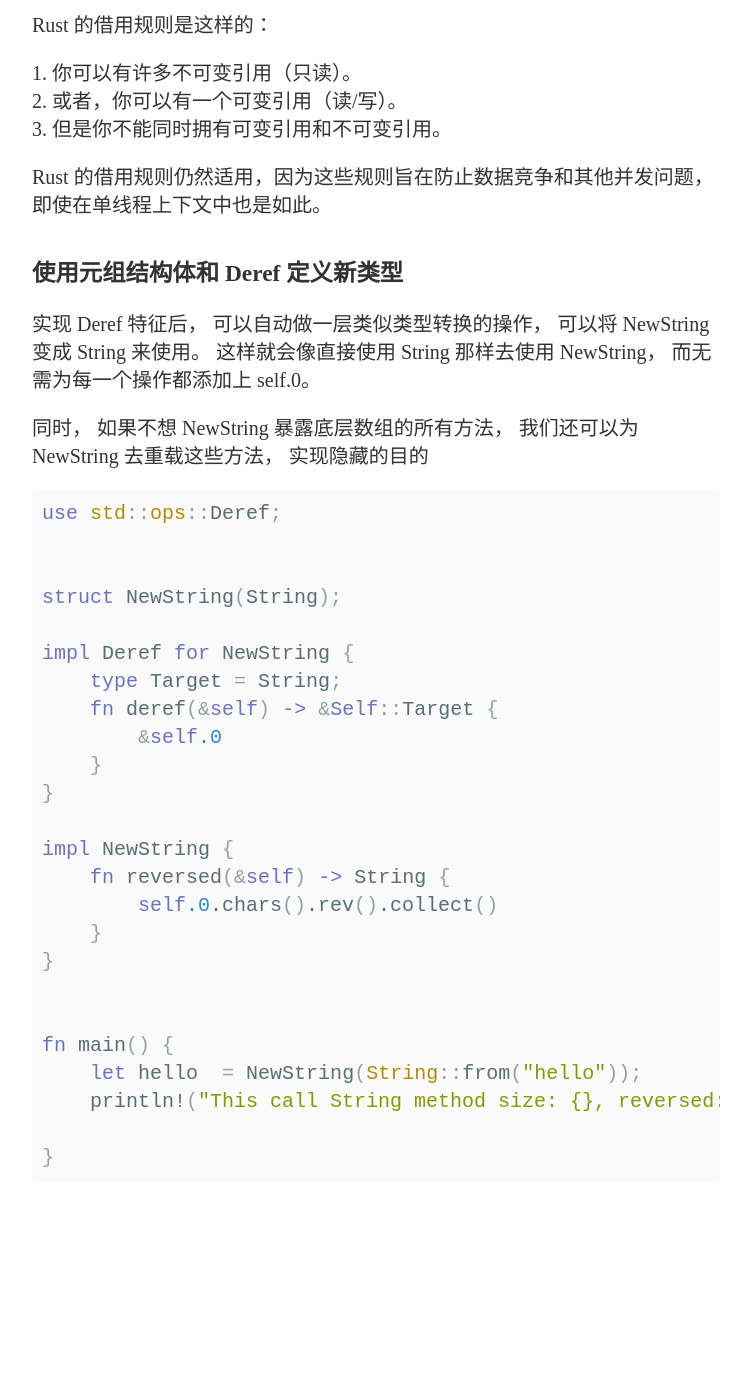
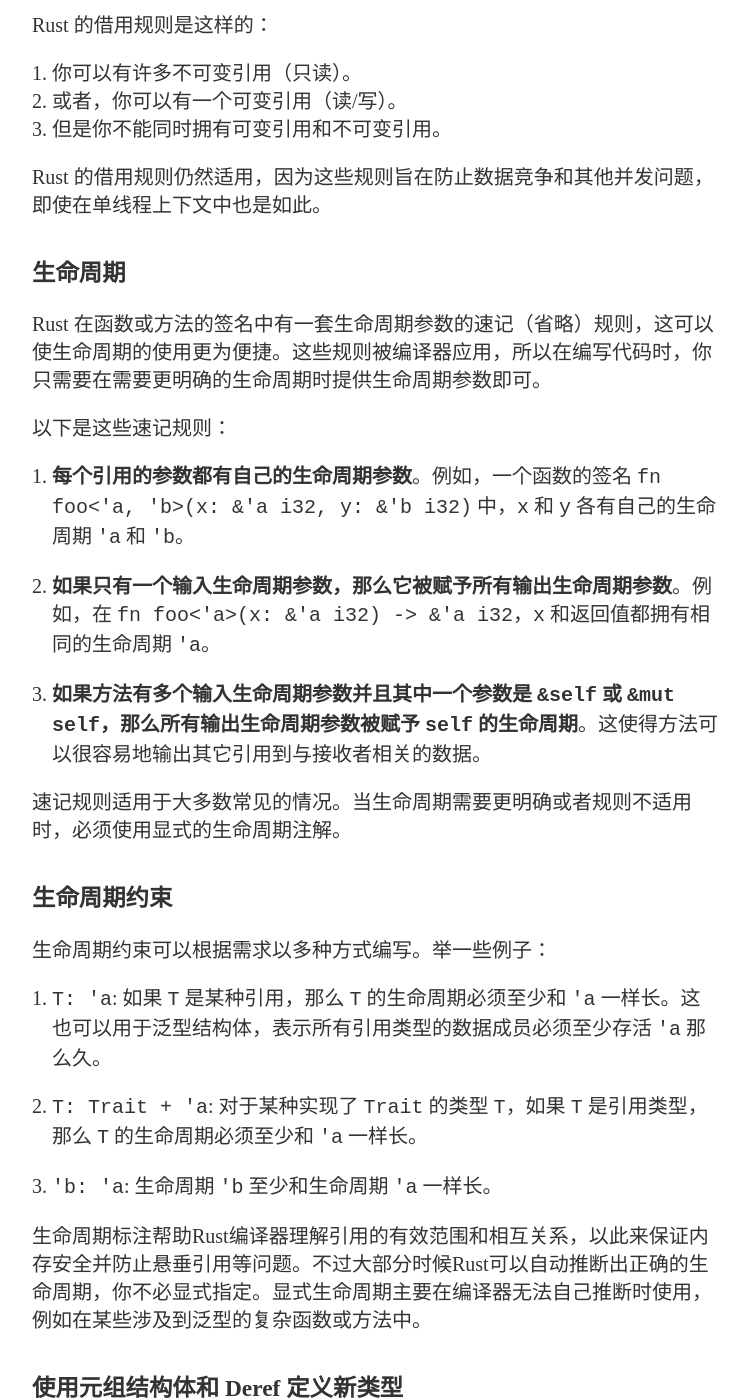
Before and after one commit to smallevilbeast/smallevilbeast.github.io, a Jekyll site: the page built from _posts/2023-07-04-rust-snippet.md, in a window 1280 px wide and 1400 px high, scrolled down 457 px. Shown: the whole window, without its empty margins (264-1015 px from the left). Built offline with Jekyll 4.4.1, drawn with Linux system fonts in a browser that asks for light colours; some web fonts are replaced; before the commit the page ends 1719 px from its top, so only the background shows below that; some of the changed text lies outside the part shown.

Commit message:
update rust snippet

```diff
--- a/_posts/2023-07-04-rust-snippet.md
+++ b/_posts/2023-07-04-rust-snippet.md
@@ -19,6 +19,33 @@ Rust 的借用规则是这样的：
 3. 但是你不能同时拥有可变引用和不可变引用。
 
 Rust 的借用规则仍然适用，因为这些规则旨在防止数据竞争和其他并发问题，即使在单线程上下文中也是如此。
+
+### 生命周期
+
+Rust 在函数或方法的签名中有一套生命周期参数的速记（省略）规则，这可以使生命周期的使用更为便捷。这些规则被编译器应用，所以在编写代码时，你只需要在需要更明确的生命周期时提供生命周期参数即可。
+
+以下是这些速记规则：
+
+1. **每个引用的参数都有自己的生命周期参数**。例如，一个函数的签名 `fn foo<'a, 'b>(x: &'a i32, y: &'b i32)` 中，`x` 和 `y` 各有自己的生命周期 `'a` 和 `'b`。
+
+2. **如果只有一个输入生命周期参数，那么它被赋予所有输出生命周期参数**。例如，在 `fn foo<'a>(x: &'a i32) -> &'a i32`，`x` 和返回值都拥有相同的生命周期 `'a`。
+
+3. **如果方法有多个输入生命周期参数并且其中一个参数是 `&self` 或 `&mut self`，那么所有输出生命周期参数被赋予 `self` 的生命周期**。这使得方法可以很容易地输出其它引用到与接收者相关的数据。
+
+速记规则适用于大多数常见的情况。当生命周期需要更明确或者规则不适用时，必须使用显式的生命周期注解。
+
+### 生命周期约束
+
+生命周期约束可以根据需求以多种方式编写。举一些例子：
+
+1. `T: 'a`: 如果 `T` 是某种引用，那么 `T` 的生命周期必须至少和 `'a` 一样长。这也可以用于泛型结构体，表示所有引用类型的数据成员必须至少存活 `'a` 那么久。
+
+2. `T: Trait + 'a`: 对于某种实现了 `Trait` 的类型 `T`，如果 `T` 是引用类型，那么 `T` 的生命周期必须至少和 `'a` 一样长。
+
+3. `'b: 'a`: 生命周期 `'b` 至少和生命周期 `'a` 一样长。
+
+生命周期标注帮助Rust编译器理解引用的有效范围和相互关系，以此来保证内存安全并防止悬垂引用等问题。不过大部分时候Rust可以自动推断出正确的生命周期，你不必显式指定。显式生命周期主要在编译器无法自己推断时使用，例如在某些涉及到泛型的复杂函数或方法中。
+
 
 ### 使用元组结构体和 Deref 定义新类型
 
```
